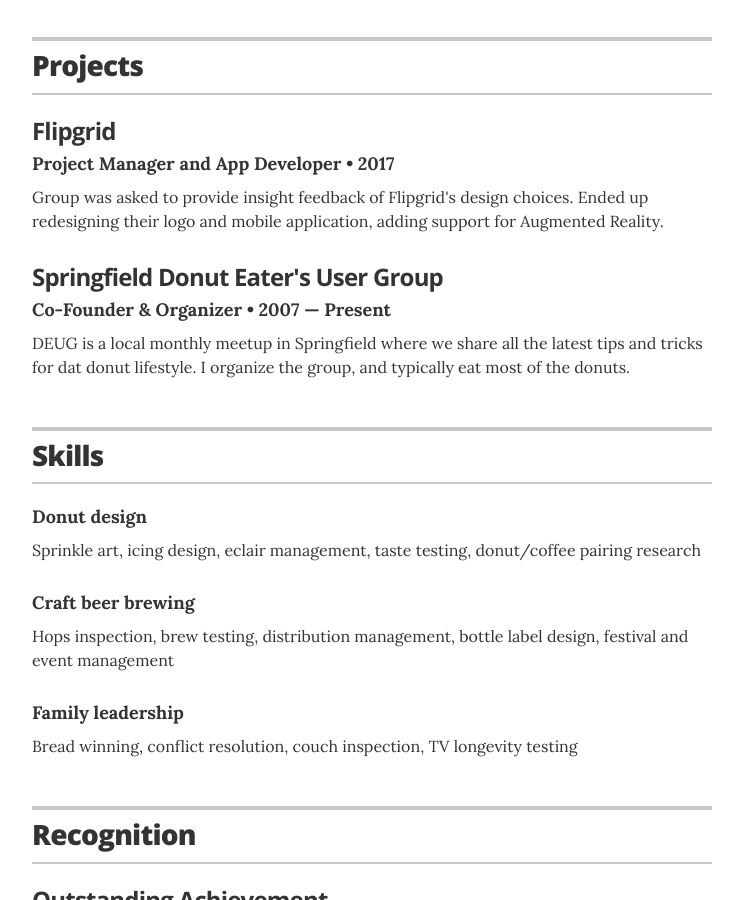
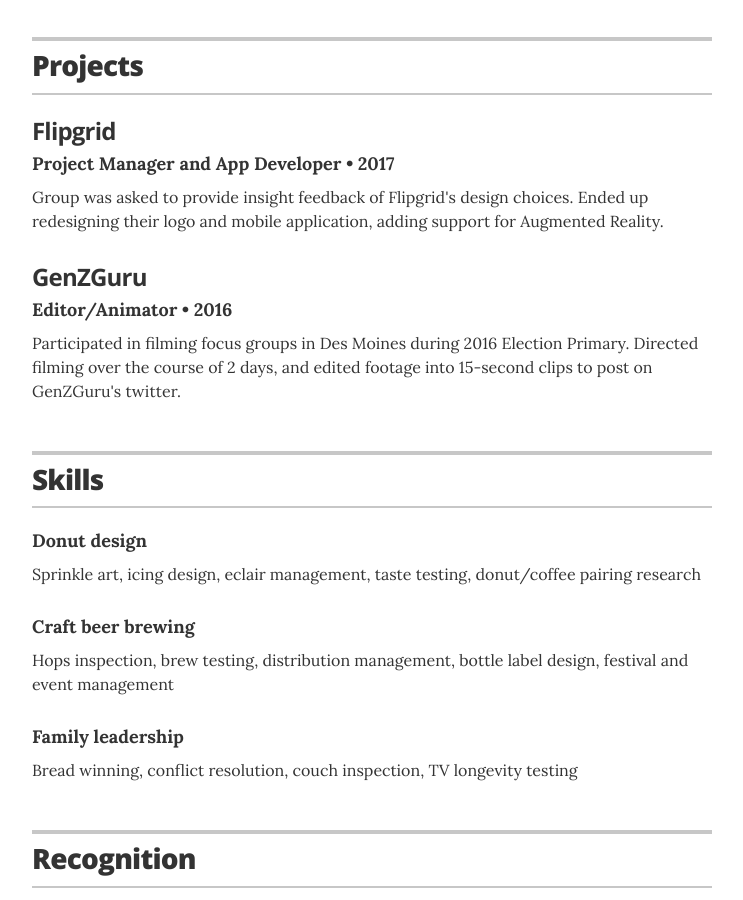
Before and after one commit to christian-kramer/christian-kramer.github.io, a Jekyll site: the page built from index.html, in a window 1280 px wide and 900 px high, scrolled down 1434 px. Shown: the whole window, without its empty margins (268-1011 px from the left). Built offline with Jekyll 4.4.1, drawn with Linux system fonts in a browser that asks for light colours.

Commit message:
GenZGuru Projects

```diff
--- a/_data/projects.yml
+++ b/_data/projects.yml
@@ -8,9 +8,9 @@
   # url: "#"
   description: Group was asked to provide insight feedback of Flipgrid's design choices. Ended up redesigning their logo and mobile application, adding support for Augmented Reality.
 
-#Springfield Donut Eater's User Group
-- project: Springfield Donut Eater's User Group
-  role: Co-Founder & Organizer
-  duration: 2007 &mdash; Present
+#GenZGuru
+- project: GenZGuru
+  role: Editor/Animator
+  duration: 2016
   # url: "#"
-  description: DEUG is a local monthly meetup in Springfield where we share all the latest tips and tricks for dat donut lifestyle. I organize the group, and typically eat most of the donuts.
+  description: Participated in filming focus groups in Des Moines during 2016 Election Primary. Directed filming over the course of 2 days, and edited footage into 15-second clips to post on GenZGuru's twitter.
```
